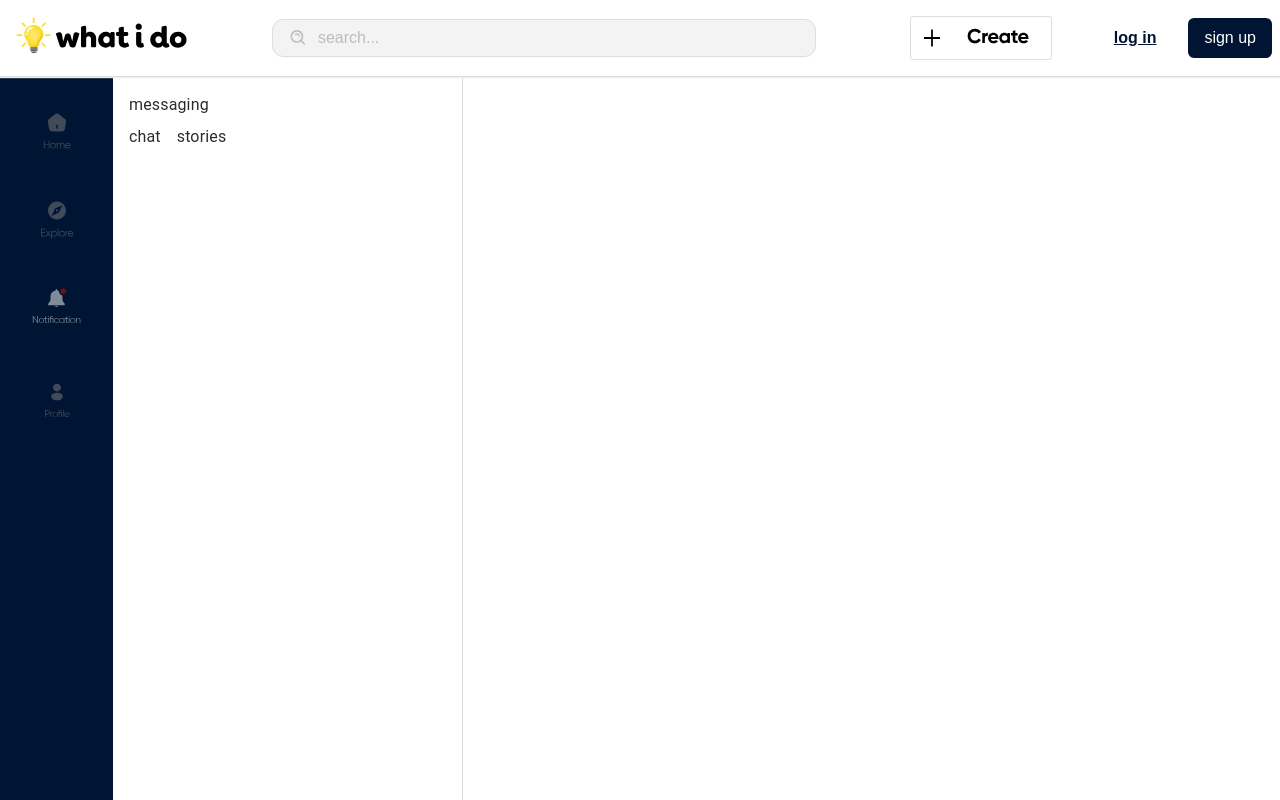
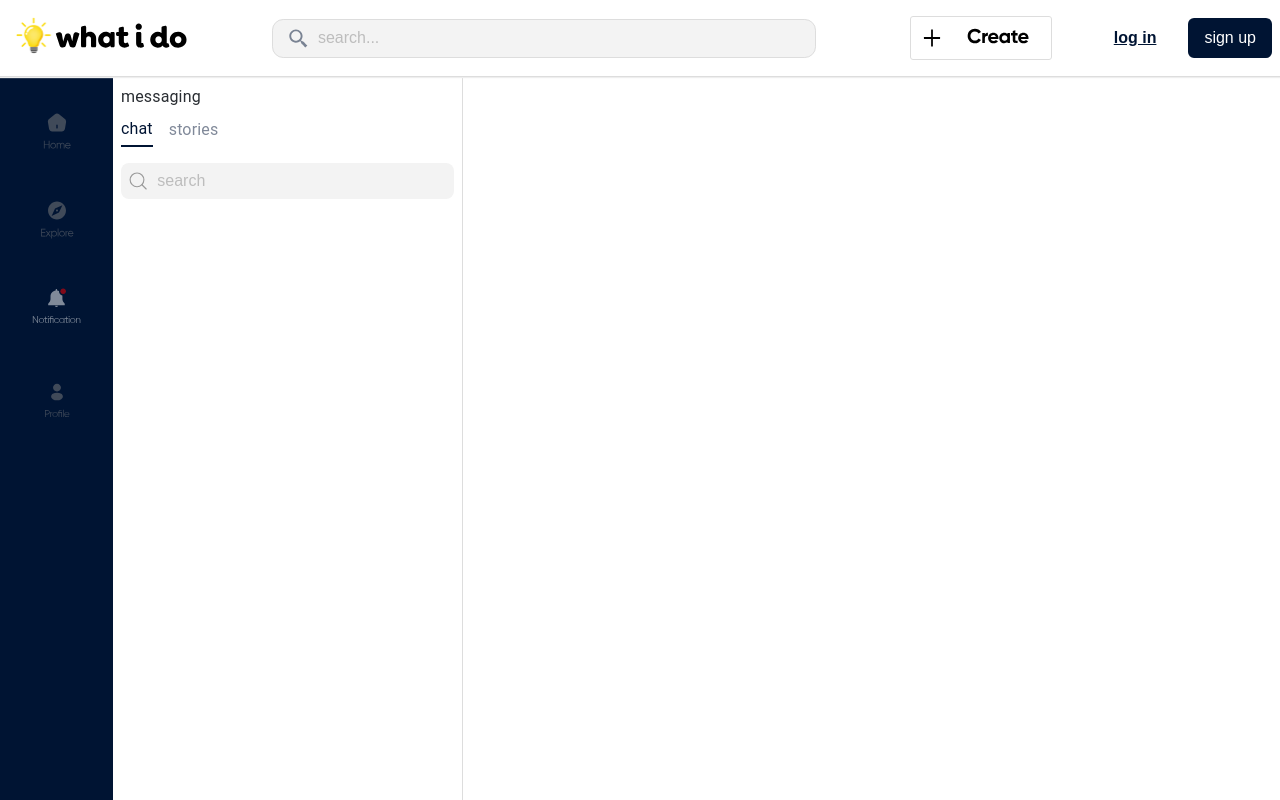
Before and after one commit to Ndirangug/whatido_frontend, a Next.js app: page /messenger/chat in a window 1280 px wide. Built offline with nearby package versions, Linux system fonts and the light colour scheme.

Commit message:
wip: messenger

```diff
--- /dev/null
+++ b/components/chat/SearchBar.js
@@ -0,0 +1,13 @@
+import { SearchBarContainer } from '../../styles/messegner.styles';
+import SearchinIcon from '../utils/icons/SearchinIcon';
+
+function SearchBar() {
+  return (
+    <SearchBarContainer>
+      <SearchinIcon />
+      <input type="text" className="search-input" placeholder="search" />
+    </SearchBarContainer>
+  );
+}
+
+export default SearchBar;
--- a/components/chat/Sidebar.js
+++ b/components/chat/Sidebar.js
@@ -3,6 +3,7 @@ import {
   SidebarContainer,
 } from '../../styles/messegner.styles';
 import { Text2XL, TextBase } from '../utils/typography/Typography';
+import SearchBar from './SearchBar';
 
 function Sidebar() {
   return (
@@ -16,6 +17,7 @@ function Sidebar() {
           <TextBase>stories</TextBase>
         </SelectContainer>
       </div>
+      <SearchBar />
     </SidebarContainer>
   );
 }
--- a/components/header/index.js
+++ b/components/header/index.js
@@ -1,6 +1,5 @@
 import Stack from '@mui/material/Stack';
 import Image from 'next/legacy/image';
-import { BiSearchAlt } from 'react-icons/bi';
 import Button from '../utils/buttons/Button';
 
 import Link from 'next/link';
@@ -10,6 +9,7 @@ import { HeaderContainer } from '../../styles/header.styles';
 import AudioRoomsIcon from '../utils/icons/AudioRoomsIcon';
 import ChatIcon from '../utils/icons/ChatIcon';
 import CreateIcon from '../utils/icons/CreateIcon';
+import SearchBarIcon from '../utils/icons/SearchBarIcon';
 import WalletIcon from '../utils/icons/WalletIcon';
 
 const Header = () => {
@@ -40,7 +40,7 @@ const Header = () => {
         </div>
         <div className="header-content">
           <div className="search-container">
-            <BiSearchAlt className="search-icon" />
+            <SearchBarIcon />
             <input
               type="text"
               className="search-input"
--- /dev/null
+++ b/components/utils/icons/SearchBarIcon.js
@@ -0,0 +1,19 @@
+function SearchBarIcon() {
+  return (
+    <svg
+      width="20"
+      height="21"
+      viewBox="0 0 20 21"
+      fill="none"
+      xmlns="http://www.w3.org/2000/svg"
+    >
+      <path
+        d="M17.3472 15.9457C16.8789 15.4971 16.423 15.0356 15.9802 14.5618C15.6082 14.1838 15.3842 13.9087 15.3842 13.9087L12.5842 12.5717C13.7052 11.3004 14.3239 9.66374 14.3242 7.96875C14.3242 4.10975 11.1842 0.96875 7.32422 0.96875C3.46422 0.96875 0.324219 4.10975 0.324219 7.96875C0.324219 11.8277 3.46422 14.9688 7.32422 14.9688C9.08722 14.9688 10.6942 14.3087 11.9272 13.2297L13.2642 16.0298C13.2642 16.0298 13.5392 16.2537 13.9172 16.6257C14.3042 16.9887 14.8132 17.4798 15.3012 17.9928L16.6592 19.3848L17.2632 20.0308L19.3842 17.9097L18.7382 17.3057C18.3592 16.9337 17.8532 16.4397 17.3472 15.9457V15.9457ZM7.32422 12.9688C4.56722 12.9688 2.32422 10.7257 2.32422 7.96875C2.32422 5.21175 4.56722 2.96875 7.32422 2.96875C10.0812 2.96875 12.3242 5.21175 12.3242 7.96875C12.3242 10.7257 10.0812 12.9688 7.32422 12.9688Z"
+        fill="#001433"
+        fillOpacity="0.5"
+      />
+    </svg>
+  );
+}
+
+export default SearchBarIcon;
--- /dev/null
+++ b/components/utils/icons/SearchinIcon.js
@@ -0,0 +1,37 @@
+function SearchinIcon() {
+  return (
+    <svg
+      width="20"
+      height="20"
+      viewBox="0 0 20 20"
+      fill="none"
+      xmlns="http://www.w3.org/2000/svg"
+    >
+      <g clipPath="url(#clip0_736_2733)">
+        <path
+          d="M8.75 16.25C12.8921 16.25 16.25 12.8921 16.25 8.75C16.25 4.60786 12.8921 1.25 8.75 1.25C4.60786 1.25 1.25 4.60786 1.25 8.75C1.25 12.8921 4.60786 16.25 8.75 16.25Z"
+          stroke="#444444"
+          strokeOpacity="0.5"
+          strokeWidth="1.25"
+          strokeLinecap="round"
+          strokeLinejoin="round"
+        />
+        <path
+          d="M14.375 14.375L18.75 18.75"
+          stroke="#444444"
+          strokeOpacity="0.5"
+          strokeWidth="1.25"
+          strokeLinecap="round"
+          strokeLinejoin="round"
+        />
+      </g>
+      <defs>
+        <clipPath id="clip0_736_2733">
+          <rect width="20" height="20" fill="white" />
+        </clipPath>
+      </defs>
+    </svg>
+  );
+}
+
+export default SearchinIcon;
--- a/package.json
+++ b/package.json
@@ -38,7 +38,7 @@
     "react-cookie": "^4.1.1",
     "react-dom": "18.2.0",
     "react-hook-form": "^7.36.1",
-    "react-icons": "^4.4.0",
+    "react-icons": "^4.6.0",
     "react-otp-input": "^2.4.0",
     "react-redux": "^8.0.4",
     "react-responsive-carousel": "^3.2.23",
--- a/styles/header.styles.js
+++ b/styles/header.styles.js
@@ -74,6 +74,7 @@ export const HeaderContainer = styled.div`
     width: 100%;
     background-color: transparent;
     font-size: 1rem;
+    margin-left: 0.5rem;
 
     ::placeholder {
       color: var(--main-gray);
--- a/styles/messegner.styles.js
+++ b/styles/messegner.styles.js
@@ -12,16 +12,41 @@ export const SidebarContainer = styled.div`
   width: 30%;
   height: 100%;
   border-right: 1px solid var(--main-border);
-  padding: 1rem;
+  padding: 0.5rem;
 
   .select-contaier {
     display: flex;
     align-items: center;
     gap: 1rem;
-    margin-top: 0.5rem;
+    margin: 0.5rem 0 1rem 0;
   }
 `;
 
 export const SelectContainer = styled.div`
-  padding-bottom: 0.5rem;
+  padding-bottom: 0.25rem;
+  color: ${({ selected }) =>
+    selected ? 'var(--main-indigo)' : 'var(--gray-text)'};
+  cursor: pointer;
+  border-bottom: ${({ selected }) =>
+    selected ? '2px solid var(--main-indigo)' : 'none'};
 `;
+
+export const SearchBarContainer = styled.div`
+  display: flex;
+  align-items: center;
+  background: var(--main-background);
+  padding: 0.5rem;
+  border-radius: 0.5rem;
+  .search-input {
+    border: none;
+    outline: none;
+    width: 100%;
+    background-color: transparent;
+    font-size: 1rem;
+    margin-left: 0.5rem;
+
+    ::placeholder {
+      color: var(--main-gray);
+    }
+  }
+`;
```
Also changed, not shown: 1 other file (tests, documents, lock files or other folders).
